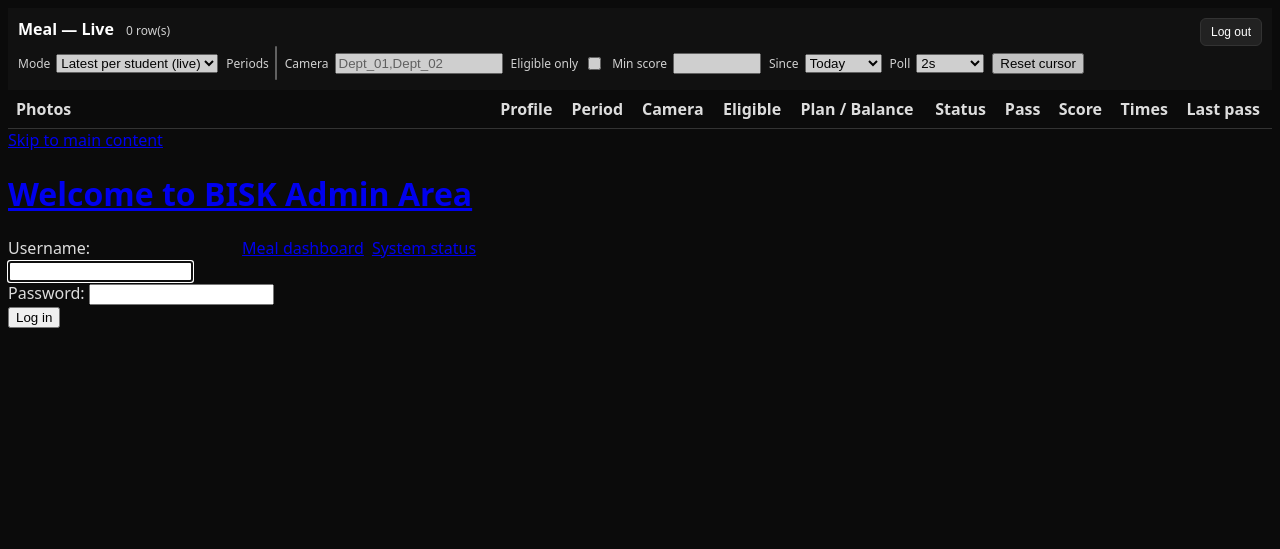
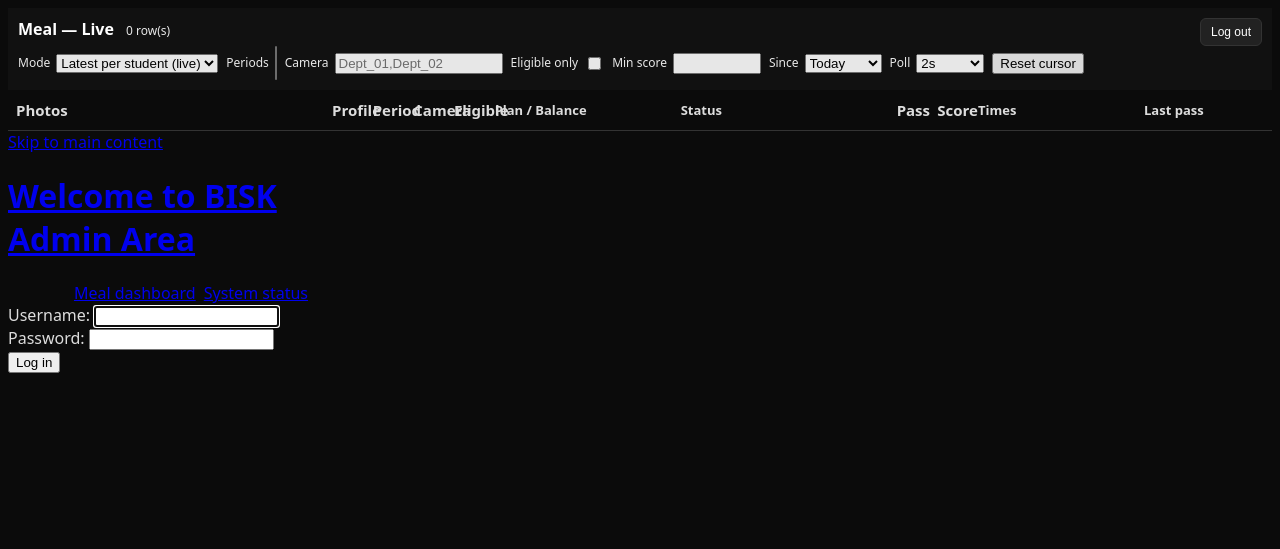
Before and after one commit to anxious01210/BISK_RFv4, a Django app: template apps/attendance/templates/attendance/dash/meal.html in a window 1280 px wide. Shown: the top 549 px of the page. Run offline with Django 5.2, Linux system fonts and the light colour scheme; the template is opened without the code that fills it, so the values that code supplies are empty; parts of the project's set-up code (start-up, migrations or seed data) failed here and were passed over; some libraries are stand-ins or nearby versions.

Commit message:
Polished dash/meal/ UI step 1.

```diff
--- a/apps/attendance/models.py
+++ b/apps/attendance/models.py
@@ -512,7 +512,7 @@ class MealSubscription(models.Model):
         max_length=20,
         choices=TYPE_CHOICES,
         default=TYPE_MONTHLY,
-        help_text="Annual / monthly / other – mainly for reporting.",
+        help_text="Date-range: (Annual / monthly), or Wallet / other – mainly for reporting.",
     )
     meal_profile = models.ForeignKey(
         "attendance.MealProfile",
--- a/apps/attendance/templates/attendance/dash/meal.html
+++ b/apps/attendance/templates/attendance/dash/meal.html
@@ -37,31 +37,87 @@
           background: #dc2626
       }
 
-      .photo {
-          width: 44px;
-          height: 44px;
-          object-fit: cover;
-          border-radius: 6px;
-      }
-
       table {
           width: 100%;
           border-collapse: collapse;
+          table-layout: fixed;
       }
 
       th, td {
-          padding: 8px;
+          padding: 10px 8px;
           border-bottom: 1px solid #333;
           vertical-align: middle;
       }
 
       th {
           text-align: start;
+          font-size: 15px;
       }
 
       .small {
           font-size: 12px;
-          opacity: .8;
+          opacity: .9;
+          line-height: 1.45;
+      }
+
+      .status-reason {
+          display: inline-block;
+          max-width: 235px;
+          white-space: normal;
+          overflow-wrap: break-word;
+          word-break: break-word;
+          line-height: 1.6;
+          vertical-align: top;
+          margin-top: 8px;
+      }
+
+      td:nth-child(6) .small,
+      td:nth-child(7) .small,
+      td:nth-child(10) .small,
+      td:nth-child(11) .small {
+          line-height: 1.5;
+      }
+
+      /* Column widths */
+      th:nth-child(1),
+      td:nth-child(1) {
+          width: 300px; /* Photos */
+      }
+
+      th:nth-child(6),
+      td:nth-child(6) {
+          width: 170px; /* Plan / Balance */
+      }
+
+      th:nth-child(7),
+      td:nth-child(7) {
+          width: 200px; /* Status */
+      }
+
+      th:nth-child(10),
+      td:nth-child(10) {
+          width: 150px; /* Times */
+      }
+
+      th:nth-child(11),
+      td:nth-child(11) {
+          width: 120px; /* Last pass */
+      }
+
+      /* Important columns a bit larger */
+      th:nth-child(6),
+      th:nth-child(7),
+      th:nth-child(10),
+      th:nth-child(11) {
+          font-size: 13px;
+      }
+
+      /* Better spacing in stacked content */
+      td:nth-child(6) .small,
+      td:nth-child(7) .small,
+      td:nth-child(10) .small,
+      td:nth-child(11) .small {
+          line-height: 1.55;
       }
 
       /* Center label text vertically beside its control in the toolbar */
@@ -91,7 +147,7 @@
       .photos {
           display: flex;
           gap: 10px;
-          align-items: center;
+          align-items: flex-start;
       }
 
 
@@ -115,16 +171,16 @@
       }
 
       .photo {
-          width: 120px;
-          height: 160px;
+          width: 110px;
+          height: 150px;
           object-fit: cover;
           border-radius: 6px;
           background: #111;
       }
 
       .ph-empty {
-          width: 120px;
-          height: 160px;
+          width: 110px;
+          height: 150px;
           border-radius: 6px;
           background: #222;
       }
@@ -149,8 +205,7 @@
           max-width: min(90vw, 1100px);
           max-height: 90vh;
           background: #111;
-          {#padding: 14px;#}
-          padding: 28px;
+      {#padding: 14px;#} padding: 28px;
           border-radius: 10px;
       }
 
@@ -164,8 +219,7 @@
 
       .img-modal .open {
           position: absolute;
-          {#right: 42px;#}
-          left: 1px;
+      {#right: 42px;#} left: 1px;
           top: 1px;
           text-decoration: none;
           background: rgba(119, 94, 76, 0.67);
```
Also changed, not shown: apps/attendance/views.py (+13 -18 lines). Lines whose indentation alone changed are shown as unchanged.
